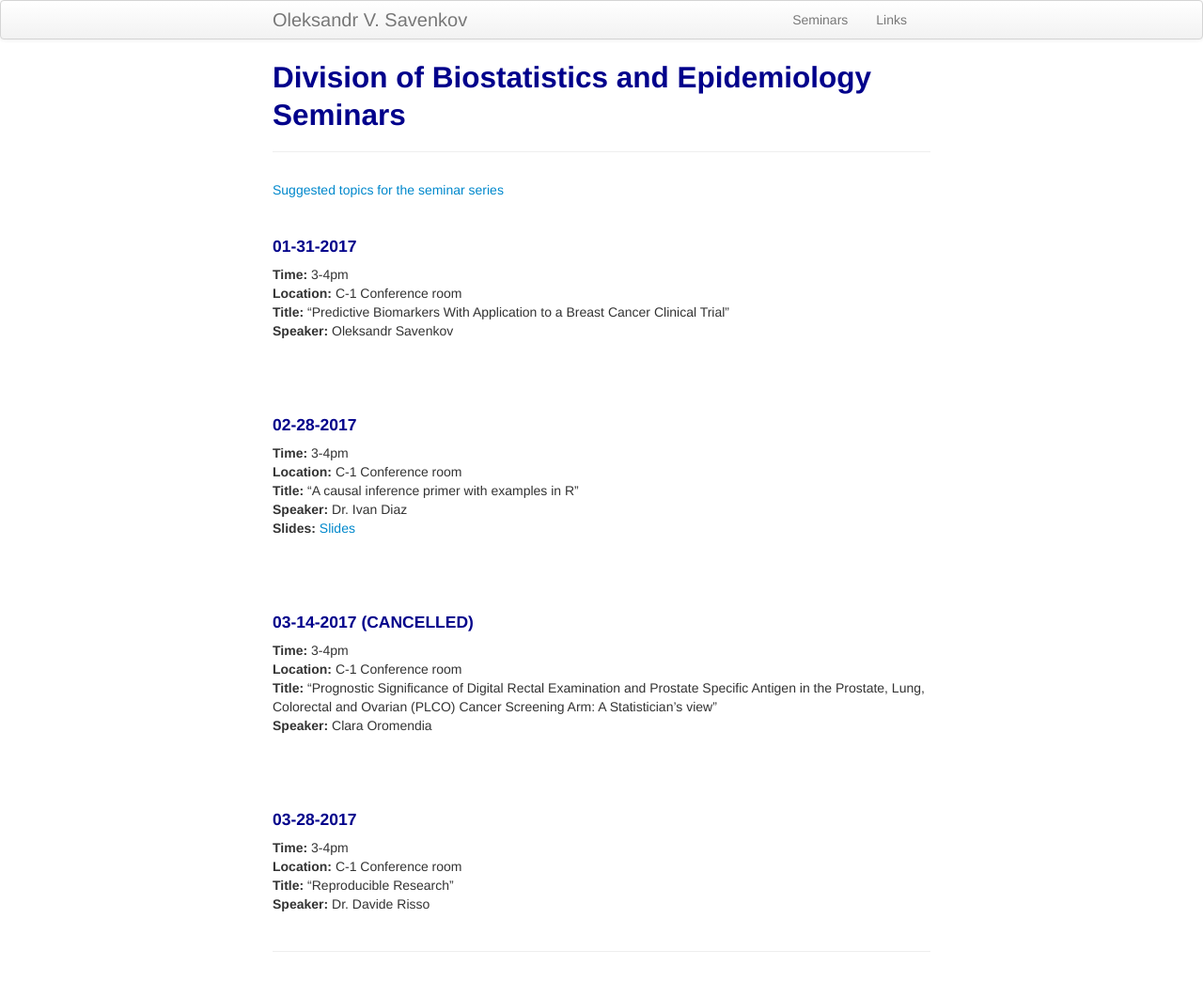
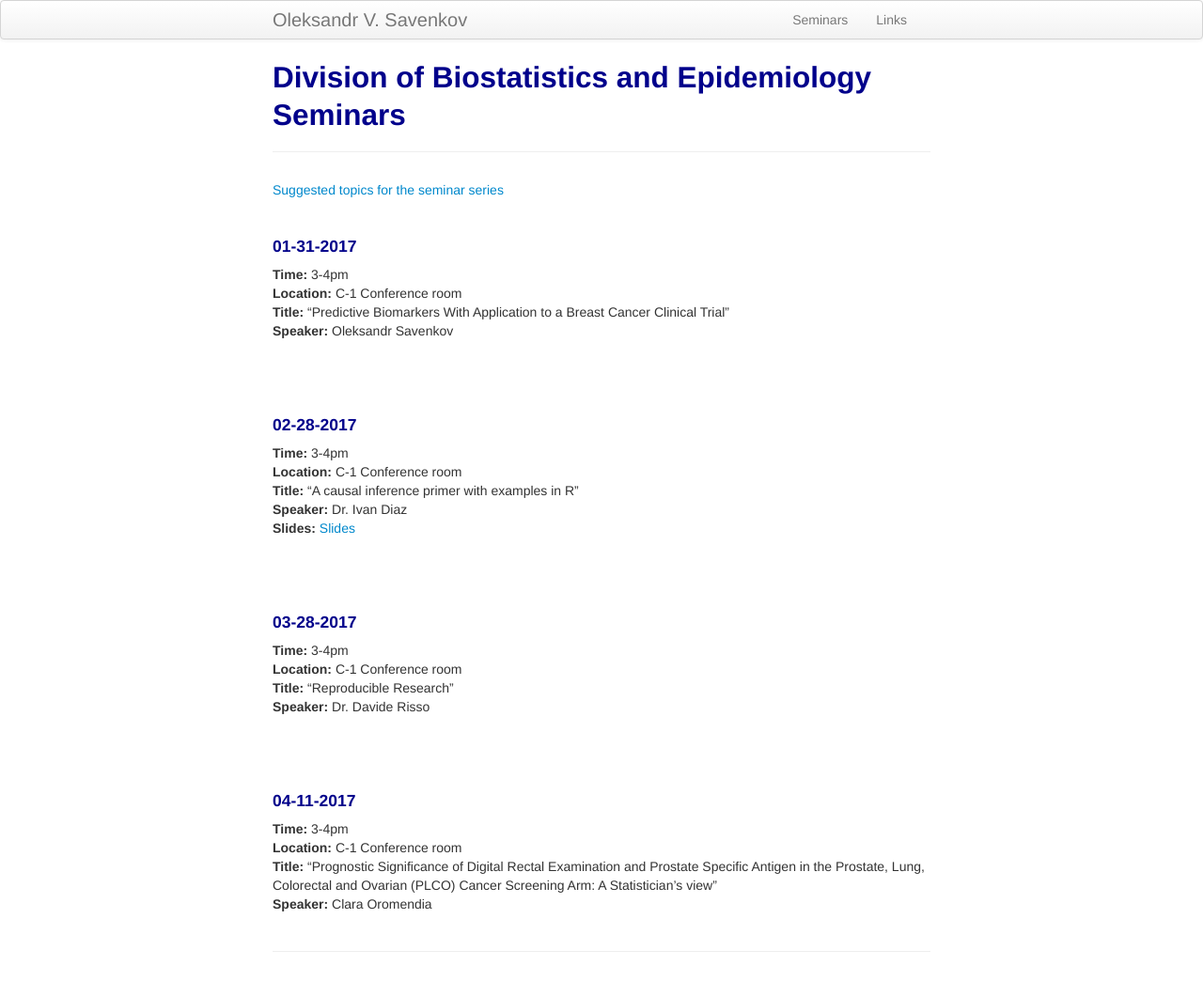
Before and after one commit to ovsavenkov/ovsavenkov.github.io, a Jekyll site: the page built from seminars.md, in a window 1280 px wide. Shown: the whole page at 94% size. Built offline with Jekyll 4.4.1, drawn with Linux system fonts in a browser that asks for light colours; part of the change alters nothing that is shown.

Commit message:
Added Clara's seminar

```diff
--- a/seminars.md
+++ b/seminars.md
@@ -13,7 +13,6 @@ description: Division of Biostatistics and Epidemiology Seminars
 **Title:** "Predictive Biomarkers With Application to a Breast Cancer Clinical Trial" \\
 **Speaker:** Oleksandr Savenkov
 
-
 <br>
 <br>
 <br>
@@ -25,17 +24,6 @@ description: Division of Biostatistics and Epidemiology Seminars
 **Speaker:** Dr. Ivan Diaz\\
 **Slides:** [Slides](../slides/talk.html)
 
-
-<br>
-<br>
-<br>
-
-#### 03-14-2017 (CANCELLED)
-**Time:** 3-4pm \\
-**Location:** C-1 Conference room \\
-**Title:** "Prognostic Significance of Digital Rectal Examination and Prostate Specific Antigen in the Prostate, Lung, Colorectal and Ovarian (PLCO) Cancer Screening Arm: A Statistician’s view"\\
-**Speaker:** Clara Oromendia
-
 <br>
 <br>
 <br>
@@ -45,3 +33,13 @@ description: Division of Biostatistics and Epidemiology Seminars
 **Location:** C-1 Conference room \\
 **Title:** "Reproducible Research"\\
 **Speaker:** Dr. Davide Risso
+
+<br>
+<br>
+<br>
+
+#### 04-11-2017
+**Time:** 3-4pm \\
+**Location:** C-1 Conference room \\
+**Title:** "Prognostic Significance of Digital Rectal Examination and Prostate Specific Antigen in the Prostate, Lung, Colorectal and Ovarian (PLCO) Cancer Screening Arm: A Statistician’s view"\\
+**Speaker:** Clara Oromendia
```
